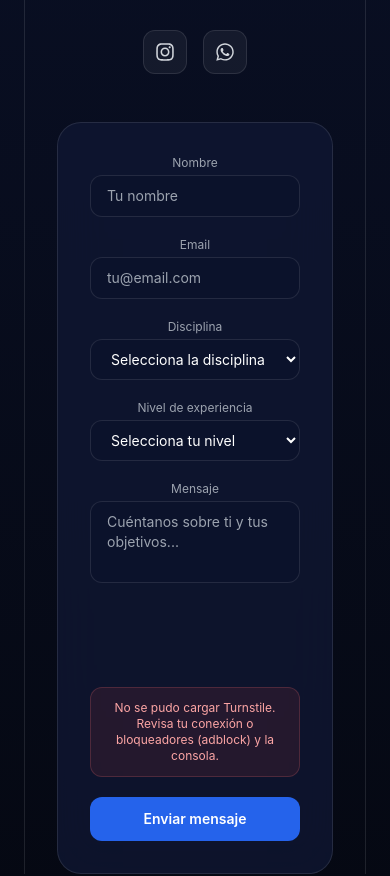
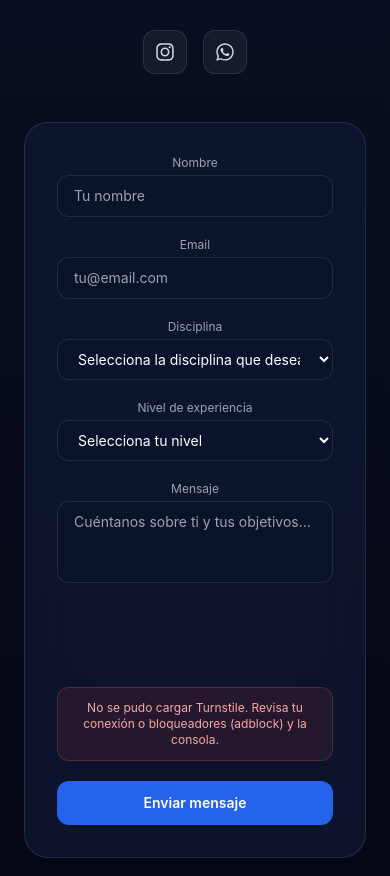
Before and after one commit to AndreaABL/tricool-landingpage, a React (Vite) app: page / in a window 390 px wide. Shown: the part 9360-10236 px from the top of the page. Built offline with nearby package versions, Linux system fonts and the light colour scheme.

Commit message:
ajuste responsive

```diff
--- a/src/LandingPage.jsx
+++ b/src/LandingPage.jsx
@@ -1080,9 +1080,9 @@ export default function LandingPage() {
                     </motion.div>
 
                     {/* Framed Content */}
-                    <div className="border-l border-r border-white/10 px-8 lg:px-12">
+                    <div className="border-white/10 px-0 sm:px-4 lg:px-12 lg:border-l lg:border-r">
 
-                        <div className="grid lg:grid-cols-2 gap-12 items-start">
+                        <div className="grid lg:grid-cols-2 gap-12 items-start justify-items-center lg:justify-items-stretch">
 
                             {/* LEFT INFO */}
                             <motion.div
@@ -1090,7 +1090,7 @@ export default function LandingPage() {
                                 whileInView={{ opacity: 1, x: 0 }}
                                 viewport={{ once: true }}
                                 transition={{ duration: 0.6 }}
-                                className="space-y-8 max-w-lg"
+                                className="space-y-8 w-full max-w-lg mx-auto lg:mx-0"
                             >
                                 <div>
                                     <h3 className="text-center text-blue-400 uppercase tracking-widest mb-4 font-bold">
@@ -1169,7 +1169,7 @@ export default function LandingPage() {
                                 whileInView={{ opacity: 1, x: 0 }}
                                 viewport={{ once: true }}
                                 transition={{ duration: 0.6 }}
-                                className="bg-[#0f1733]/80 backdrop-blur-xl border border-white/10 rounded-3xl p-8"
+                                className="w-full max-w-xl mx-auto lg:mx-0 bg-[#0f1733]/80 backdrop-blur-xl border border-white/10 rounded-3xl p-8"
                             >
                                 <form className="space-y-5" onSubmit={handleSubmit}>
 
```
